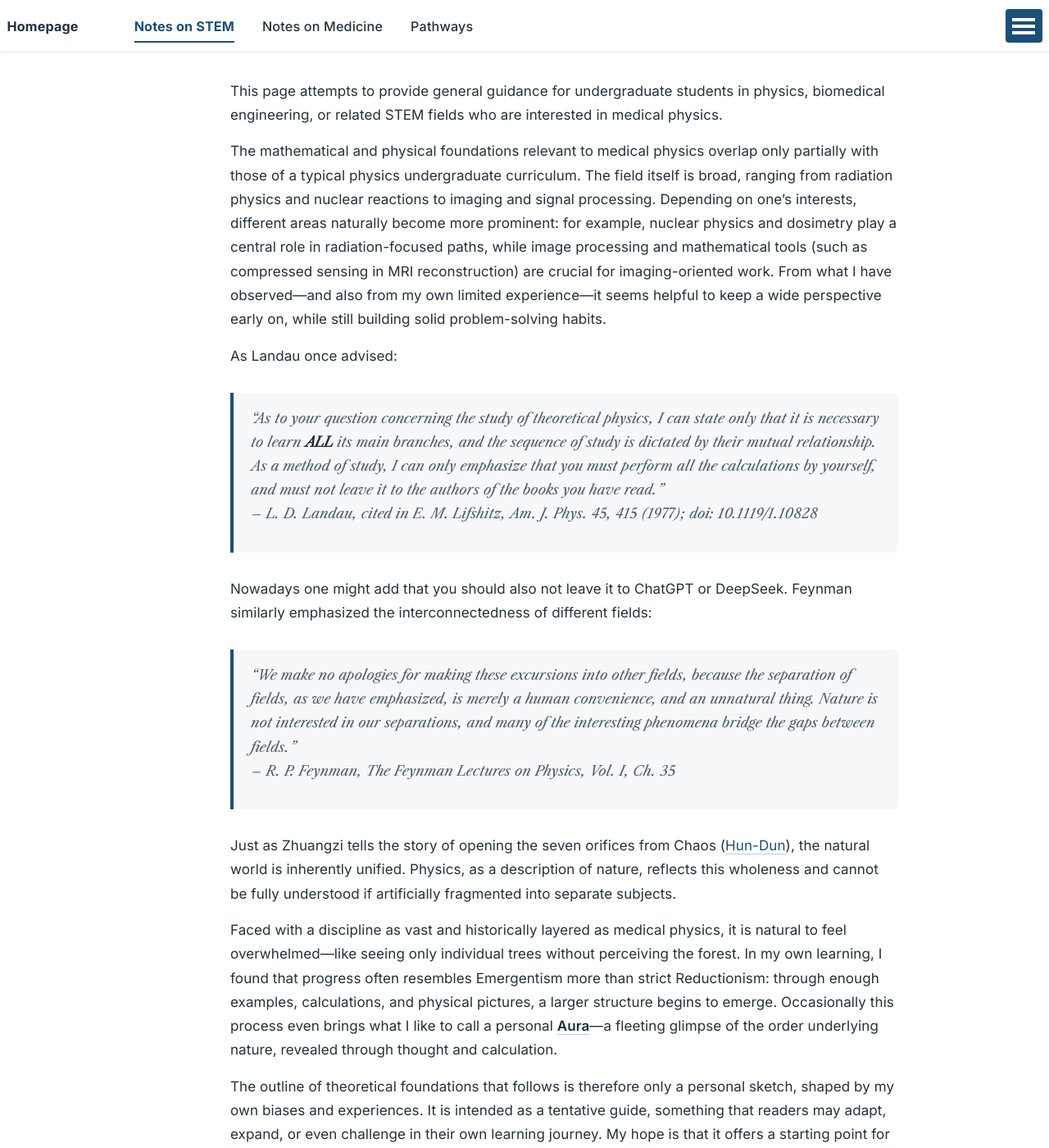
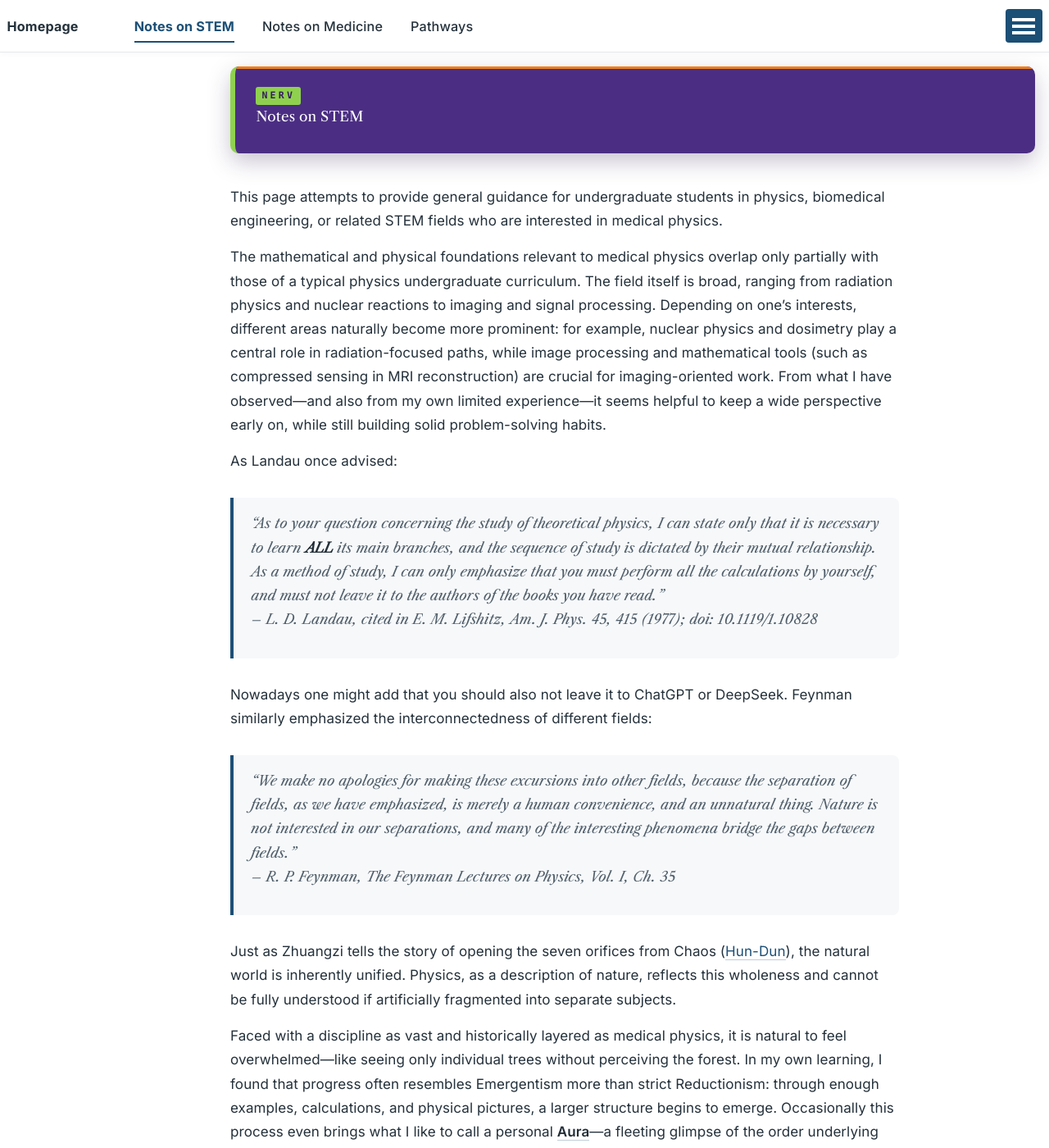
Before and after one commit to Louis-QiuyuLu/Louis-QiuyuLu.github.io, a Jekyll site: the page built from _pages/notes-on-stem.md, in a window 1280 px wide and 1400 px high. Shown: the whole window at 82% size. Built offline with Jekyll 4.4.1, drawn with Linux system fonts in a browser that asks for light colours; some web fonts are replaced; formulas are drawn with MathJax 3.

Commit message:
Add EVA-palette solid-color title frame
Add a title frame at the top of each page's content using the Evangelion
Unit-01 palette (deep purple fill, neon-green accent bar + NERV tag, thin
orange top edge) to break up the plain background. Shows the page title
(site title on the homepage) via existing text.

Co-authored-by: Qiuyu Lu <Louis-QiuyuLu@users.noreply.github.com>

```diff
--- /dev/null
+++ b/_includes/title-frame.html
@@ -0,0 +1,6 @@
+{% assign frame_title = page.title %}
+{% if frame_title == nil or frame_title == "" %}{% assign frame_title = site.title %}{% endif %}
+<div class="title-frame">
+  <span class="title-frame__tag">NERV</span>
+  <p class="title-frame__title">{{ frame_title }}</p>
+</div>
--- a/_layouts/default.html
+++ b/_layouts/default.html
@@ -21,6 +21,7 @@ layout: compress
         {% if page.title %}<meta itemprop="headline" content="{{ page.title | markdownify | strip_html | strip_newlines | escape_once }}">{% endif %}
         <div class="page__inner-wrap">
           <section class="page__content" itemprop="text">
+            {% include title-frame.html %}
             {{ content }}
             {% include back-to-home.html %}
           </section>
--- a/_sass/_custom.scss
+++ b/_sass/_custom.scss
@@ -488,6 +488,62 @@ hr {
 }
 
 /* ==========================================================================
+   EVA TITLE FRAME
+   Solid-color header block (Evangelion Unit-01 palette) that anchors each
+   page and breaks up the plain background.
+   ========================================================================== */
+
+.title-frame {
+  position: relative;
+  margin: 0 0 2.25em;
+  padding: 1.1em 1.35em 1.15em 1.5em;
+  background: $eva-purple;
+  border-left: 6px solid $eva-green;
+  border-radius: 10px;
+  box-shadow: 0 10px 28px rgba(43, 20, 74, 0.25);
+  overflow: hidden;
+
+  /* thin NERV-orange hazard accent along the top edge */
+  &:before {
+    content: "";
+    position: absolute;
+    top: 0;
+    left: 0;
+    right: 0;
+    height: 3px;
+    background: $eva-orange;
+  }
+
+  &__tag {
+    display: inline-block;
+    margin-bottom: 0.35em;
+    padding: 0.1em 0.6em;
+    font-family: $monospace;
+    font-size: 0.68rem;
+    font-weight: 700;
+    letter-spacing: 0.28em;
+    text-transform: uppercase;
+    color: $eva-purple-dark;
+    background: $eva-green;
+    border-radius: 3px;
+  }
+
+  &__title {
+    margin: 0;
+    font-family: $serif-display;
+    font-weight: 400;
+    font-size: 1.9rem;
+    line-height: 1.2;
+    letter-spacing: 0.01em;
+    color: #fff;
+
+    @include breakpoint(max-width $small) {
+      font-size: 1.55rem;
+    }
+  }
+}
+
+/* ==========================================================================
    AESTHETIC POLISH: rhythm, measure, borders, code, lists
    ========================================================================== */
 
--- a/_sass/_variables.scss
+++ b/_sass/_variables.scss
@@ -67,6 +67,12 @@ $border-color               : #e6e9ec;
 
 $accent-color               : #1c4f76;
 $accent-color-soft          : #2b6d9e;
+
+/* Evangelion (EVA-01) palette — used for the title frame */
+$eva-purple                 : #4b2e83;
+$eva-purple-dark            : #34205c;
+$eva-green                  : #8fd14f;
+$eva-orange                 : #f07f1a;
 $primary-color              : #1c4f76;
 $success-color              : #62c462;
 $warning-color              : #f89406;
```
